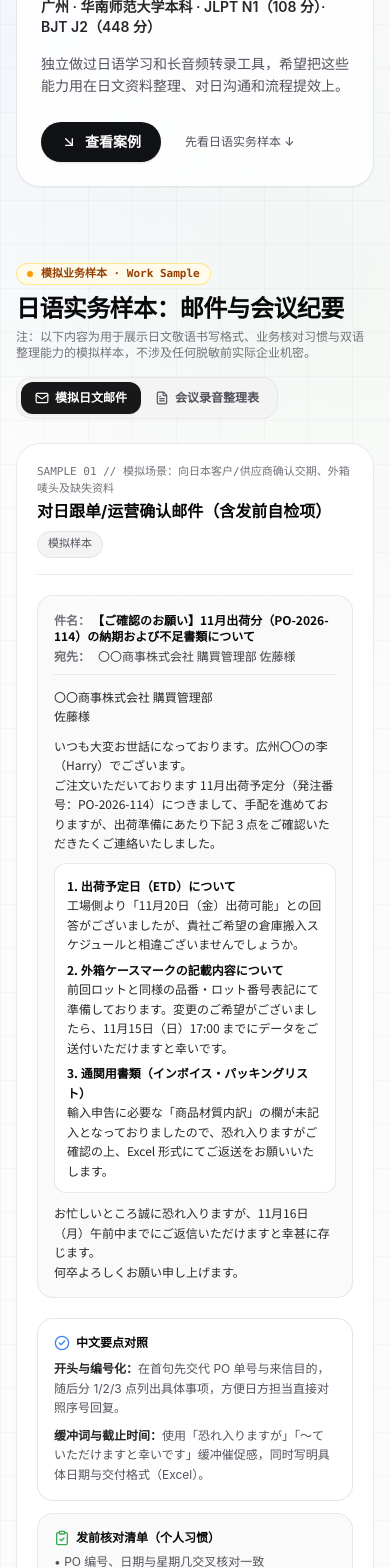
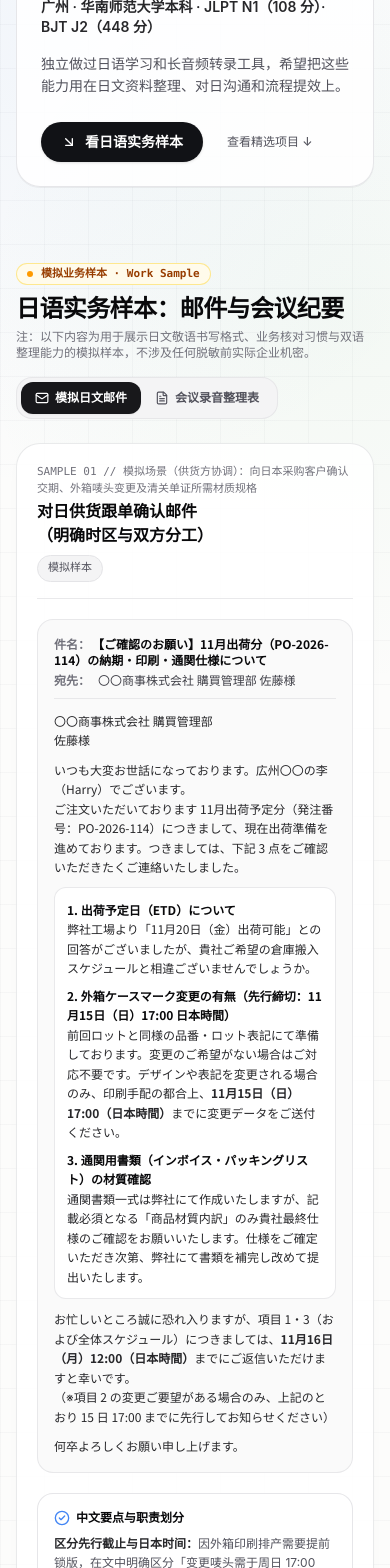
Before and after one commit to HarryLi-7/hl-showcase-8m4k, a React (Vite) app: page / in a window 390 px wide. Shown: the part 240-1808 px from the top of the page. Built offline with nearby package versions, Linux system fonts and the light colour scheme; the HTML template or start-up script is replaced by a standard one.

Commit message:
Fix mobile Action Items cards, clarify JST email deadlines/roles, and link CTAs directly

```diff
--- a/src/components/BusinessSamples.tsx
+++ b/src/components/BusinessSamples.tsx
@@ -7,6 +7,46 @@ interface BusinessSamplesProps {
 }
 
 type SampleTabId = 'email' | 'minutes'
+
+interface ActionItemRow {
+  id: string
+  taskJa: string
+  taskZh: string
+  taskJaNote: string
+  owner: string
+  ownerJa: string
+  deadline: string
+  statusZh: string
+  statusJa: string
+  statusClass: string
+}
+
+const ACTION_ITEMS: ActionItemRow[] = [
+  {
+    id: 'AI-01',
+    taskJa: '型番 A-204 仕様変更の差分抽出＆日本語修正案作成',
+    taskZh: '对照研发变更单逐条更新日文宣传册参数表',
+    taskJaNote: '開発変更シートと照合し、日本語パンフレットの仕様表を更新',
+    owner: 'Harry L.',
+    ownerJa: 'Harry L.',
+    deadline: '11/13 12:00 JST',
+    statusZh: '进行中',
+    statusJa: '対応中',
+    statusClass: 'bg-blue-50 text-blue-700',
+  },
+  {
+    id: 'AI-02',
+    taskJa: '日本語修正案の最終承認および印刷入稿',
+    taskZh: '日方主管复核修订文稿并确认印刷档定稿',
+    taskJaNote: '日本側責任者による修正案の最終確認・入稿完了',
+    owner: '高桥（日方 PM）',
+    ownerJa: '高橋（JP PM）',
+    deadline: '11/14 17:00 JST',
+    statusZh: '待复核',
+    statusJa: '確認待ち',
+    statusClass: 'bg-zinc-100 text-zinc-700',
+  },
+]
 
 export const BusinessSamples: React.FC<BusinessSamplesProps> = ({ lang }) => {
   const [activeTab, setActiveTab] = useState<SampleTabId>('email')
@@ -146,12 +186,15 @@ export const BusinessSamples: React.FC<BusinessSamplesProps> = ({ lang }) => {
             <div className="flex flex-wrap items-center justify-between gap-2 pb-4 mb-5 border-b border-zinc-200/80 relative">
               <div>
                 <div className="text-[11px] font-mono text-zinc-500">
-                  SAMPLE 01 // {lang === 'zh' ? '模拟场景：向日本客户/供应商确认交期、外箱唛头及缺失资料' : '想定：納期・ケースマーク・不足通関書類の確認'}
+                  SAMPLE 01 //{' '}
+                  {lang === 'zh'
+                    ? '模拟场景（供货方协调）：向日本采购客户确认交期、外箱唛头变更及清关单证所需材质规格'
+                    : '想定（供給側担当）：日本顧客へ納期・ケースマーク変更期限・インボイス記載材質の確認'}
                 </div>
                 <h3 className="text-base sm:text-lg font-bold text-zinc-950 mt-0.5">
                   {lang === 'zh'
-                    ? '对日跟单/运营确认邮件（含发前自检项）'
-                    : '【模擬】出荷納期・ケースマーク・通関書類確認メール'}
+                    ? '对日供货跟单确认邮件（明确时区与双方分工）'
+                    : '【模擬】出荷納期・ケースマーク・通関書類仕様確認メール'}
                 </h3>
               </div>
               <span className="text-[11px] font-mono px-2.5 py-1 rounded-full bg-zinc-100 border border-zinc-200 text-zinc-600">
@@ -166,7 +209,7 @@ export const BusinessSamples: React.FC<BusinessSamplesProps> = ({ lang }) => {
                   <div>
                     <span className="font-semibold text-zinc-500 mr-2">件名：</span>
                     <span className="font-bold text-zinc-950">
-                      【ご確認のお願い】11月出荷分（PO-2026-114）の納期および不足書類について
+                      【ご確認のお願い】11月出荷分（PO-2026-114）の納期・印刷・通関仕様について
                     </span>
                   </div>
                   <div>
@@ -184,30 +227,31 @@ export const BusinessSamples: React.FC<BusinessSamplesProps> = ({ lang }) => {
                   <p>
                     いつも大変お世話になっております。広州〇〇の李（Harry）でございます。
                     <br />
-                    ご注文いただいております 11月出荷予定分（発注番号：PO-2026-114）につきまして、手配を進めておりますが、出荷準備にあたり下記 3 点をご確認いただきたくご連絡いたしました。
+                    ご注文いただいております 11月出荷予定分（発注番号：PO-2026-114）につきまして、現在出荷準備を進めております。つきましては、下記 3 点をご確認いただきたくご連絡いたしました。
                   </p>
-                  <div className="p-3 rounded-xl bg-white border border-zinc-200/80 space-y-1.5">
+                  <div className="p-3 rounded-xl bg-white border border-zinc-200/80 space-y-2">
                     <div>
                       <strong className="text-zinc-950">1. 出荷予定日（ETD）について</strong>
                       <br />
-                      工場側より「11月20日（金）出荷可能」との回答がございましたが、貴社ご希望の倉庫搬入スケジュールと相違ございませんでしょうか。
+                      弊社工場より「11月20日（金）出荷可能」との回答がございましたが、貴社ご希望の倉庫搬入スケジュールと相違ございませんでしょうか。
                     </div>
                     <div>
-                      <strong className="text-zinc-950">2. 外箱ケースマークの記載内容について</strong>
+                      <strong className="text-zinc-950">2. 外箱ケースマーク変更の有無（先行締切：11月15日（日）17:00 日本時間）</strong>
                       <br />
-                      前回ロットと同様の品番・ロット番号表記にて準備しております。変更のご希望がございましたら、11月15日（日）17:00 までにデータをご送付いただけますと幸いです。
+                      前回ロットと同様の品番・ロット表記にて準備しております。変更のご希望がない場合はご対応不要です。デザインや表記を変更される場合のみ、印刷手配の都合上、<strong>11月15日（日）17:00（日本時間）</strong>までに変更データをご送付ください。
                     </div>
                     <div>
-                      <strong className="text-zinc-950">3. 通関用書類（インボイス・パッキングリスト）</strong>
+                      <strong className="text-zinc-950">3. 通関用書類（インボイス・パッキングリスト）の材質確認</strong>
                       <br />
-                      輸入申告に必要な「商品材質内訳」の欄が未記入となっておりましたので、恐れ入りますがご確認の上、Excel 形式にてご返送をお願いいたします。
+                      通関書類一式は弊社にて作成いたしますが、記載必須となる「商品材質内訳」のみ貴社最終仕様のご確認をお願いいたします。仕様をご確定いただき次第、弊社にて書類を補完し改めて提出いたします。
                     </div>
                   </div>
                   <p>
-                    お忙しいところ誠に恐れ入りますが、11月16日（月）午前中までにご返信いただけますと幸甚に存じます。
+                    お忙しいところ誠に恐れ入りますが、項目 1・3（および全体スケジュール）につきましては、<strong>11月16日（月）12:00（日本時間）</strong>までにご返信いただけますと幸いです。
                     <br />
-                    何卒よろしくお願い申し上げます。
+                    （※項目 2 の変更ご要望がある場合のみ、上記のとおり 15 日 17:00 までに先行してお知らせください）
                   </p>
+                  <p>何卒よろしくお願い申し上げます。</p>
                 </div>
               </div>
 
@@ -216,24 +260,24 @@ export const BusinessSamples: React.FC<BusinessSamplesProps> = ({ lang }) => {
                 <div className="rounded-2xl bg-white border border-zinc-200/90 p-4 flex-1">
                   <div className="text-xs font-bold text-zinc-950 mb-2 flex items-center gap-1.5">
                     <CheckCircle2 className="w-4 h-4 text-[#4285F4]" aria-hidden="true" />
-                    <span>{lang === 'zh' ? '中文要点对照' : 'メール構成のポイント'}</span>
+                    <span>{lang === 'zh' ? '中文要点与职责划分' : 'メール構成・役割分担のポイント'}</span>
                   </div>
                   <ul className="space-y-2 text-xs text-zinc-600 leading-relaxed">
                     <li>
                       <strong className="text-zinc-800">
-                        {lang === 'zh' ? '开头与编号化：' : '結論ファースト＆箇条書き：'}
+                        {lang === 'zh' ? '区分先行截止与日本时间：' : '優先締切と日本時間（JST）の明記：'}
                       </strong>
                       {lang === 'zh'
-                        ? '在首句先交代 PO 单号与来信目的，随后分 1/2/3 点列出具体事项，方便日方担当直接对照序号回复。'
-                        : '件名・本文冒頭で PO番号を明示し、確認事項を番号付きで整理することで相手側の返信漏れを防ぎます。'}
+                        ? '因外箱印刷排产需要提前锁版，在文中明确区分「变更唛头需于周日 17:00（日本时间）前先行提交（无变更可略）」与「整体回复截至周一 12:00（日本时间）」。'
+                        : 'ケースマーク変更のみ印刷都合で 15 日 17:00（JST）を先行締切とし、全体の通常回答期限（16 日 12:00 JST）との優先順を明確化しています。'}
                     </li>
                     <li>
                       <strong className="text-zinc-800">
-                        {lang === 'zh' ? '缓冲词与截止时间：' : 'クッション言葉と回答期限：'}
+                        {lang === 'zh' ? '供货方与采购方分工清晰：' : 'サプライヤー側の作成責任の明確化：'}
                       </strong>
                       {lang === 'zh'
-                        ? '使用「恐れ入りますが」「〜ていただけますと幸いです」缓冲催促感，同时写明具体日期与交付格式（Excel）。'
-                        : '「恐れ入りますが」等の配慮表現を用いつつ、具体的な締切日時・提出形式（Excel）を明確化しています。'}
+                        ? '第 3 点明确发票和装箱单由我方（供货方）制作，只请客户确认「商品材质明细」，避免让客户代填我方单证。'
+                        : 'インボイスとパッキングリストの作成は供給側（弊社）で担い、顧客側には「商品材質の最終仕様確認」のみを依頼する構成としています。'}
                     </li>
                   </ul>
                 </div>
@@ -244,9 +288,9 @@ export const BusinessSamples: React.FC<BusinessSamplesProps> = ({ lang }) => {
                     <span>{lang === 'zh' ? '发前核对清单（个人习惯）' : '送信前チェックリスト'}</span>
                   </div>
                   <ul className="space-y-1.5 text-xs text-zinc-600">
-                    <li>• {lang === 'zh' ? 'PO 编号、日期与星期几交叉核对一致' : '発注番号・日付・曜日の整合性確認'}</li>
-                    <li>• {lang === 'zh' ? '收件人社名/部门/「様」敬称与抄送列确认' : '宛名・敬称（「様」）・CC先の確認'}</li>
-                    <li>• {lang === 'zh' ? '缺漏文件写清需要哪种格式及截止时点' : '不足書類の形式指定および返送期限の明記'}</li>
+                    <li>• {lang === 'zh' ? '所有截止时间均标注具体时区（日本时间 JST）' : '全締切日時に日本時間（JST）および曜日を明記'}</li>
+                    <li>• {lang === 'zh' ? '先交项写明前置原因，避免对方漏看先后顺序' : '先行締切がある場合は理由と対象項目を明示'}</li>
+                    <li>• {lang === 'zh' ? '双方权责清楚：对方只确认，我方据此补齐单证' : '自社作成書類と相手方確認項目の切り分けを確認'}</li>
                   </ul>
                 </div>
               </div>
@@ -265,7 +309,10 @@ export const BusinessSamples: React.FC<BusinessSamplesProps> = ({ lang }) => {
             <div className="flex flex-wrap items-center justify-between gap-2 pb-4 mb-5 border-b border-zinc-200/80 relative">
               <div>
                 <div className="text-[11px] font-mono text-zinc-500">
-                  SAMPLE 02 // {lang === 'zh' ? '模拟流程：日语会议录音 → TranscribeHub 转写校对 → 中日双语纪要' : '想定：会議音声 → TranscribeHub 文字起こし校正 → 日中行動項目'}
+                  SAMPLE 02 //{' '}
+                  {lang === 'zh'
+                    ? '模拟流程：日语会议录音 → TranscribeHub 转写校对 → 中日双语纪要'
+                    : '想定：会議音声 → TranscribeHub 文字起こし校正 → 日中行動項目'}
                 </div>
                 <h3 className="text-base sm:text-lg font-bold text-zinc-950 mt-0.5">
                   {lang === 'zh'
@@ -313,7 +360,7 @@ export const BusinessSamples: React.FC<BusinessSamplesProps> = ({ lang }) => {
                     : '自作の TranscribeHub に専門用語リストを読み込ませて一次テキスト化し、型番・固有名詞・期限を人手で厳密確認して共有表へ落とし込みます。'}
                 </p>
                 <a
-                  href="#projects"
+                  href="#transcribe-hub"
                   className="inline-flex items-center gap-1 text-[11px] font-semibold text-white hover:underline mt-2"
                 >
                   <span>{lang === 'zh' ? '查看 TranscribeHub 案例详情' : 'TranscribeHub の詳細を見る'}</span>
@@ -322,8 +369,47 @@ export const BusinessSamples: React.FC<BusinessSamplesProps> = ({ lang }) => {
               </div>
             </div>
 
-            {/* Structured Action Items Table */}
-            <div className="overflow-x-auto rounded-2xl border border-zinc-200/90 relative">
+            {/* Mobile (< md): Card-per-Task Layout so text never wraps single-char vertically or clips status */}
+            <div className="md:hidden space-y-3 relative">
+              {ACTION_ITEMS.map((item) => (
+                <div
+                  key={item.id}
+                  className="p-4 rounded-2xl bg-white border border-zinc-200/90 space-y-3"
+                >
+                  <div className="flex items-center justify-between gap-2">
+                    <span className="text-xs font-mono font-semibold text-zinc-500">{item.id}</span>
+                    <span className={`px-2.5 py-0.5 rounded-full text-xs font-semibold ${item.statusClass}`}>
+                      {lang === 'zh' ? item.statusZh : item.statusJa}
+                    </span>
+                  </div>
+
+                  <div>
+                    <div className="text-sm font-semibold text-zinc-950 font-jp leading-snug">
+                      {item.taskJa}
+                    </div>
+                    <div className="text-xs text-zinc-600 mt-1 leading-relaxed">
+                      {lang === 'zh' ? item.taskZh : item.taskJaNote}
+                    </div>
+                  </div>
+
+                  <div className="pt-2.5 border-t border-zinc-100 flex flex-wrap items-center justify-between gap-2 text-xs text-zinc-600">
+                    <div>
+                      <span className="text-zinc-500 mr-1">{lang === 'zh' ? '负责人：' : '担当：'}</span>
+                      <span className="font-semibold text-zinc-900">
+                        {lang === 'zh' ? item.owner : item.ownerJa}
+                      </span>
+                    </div>
+                    <div>
+                      <span className="text-zinc-500 mr-1">{lang === 'zh' ? '截止：' : '期限：'}</span>
+                      <span className="font-mono font-medium text-zinc-900">{item.deadline}</span>
+                    </div>
+                  </div>
+                </div>
+              ))}
+            </div>
+
+            {/* Desktop (>= md): Structured Table */}
+            <div className="hidden md:block overflow-x-auto rounded-2xl border border-zinc-200/90 relative">
               <table className="w-full text-left border-collapse text-xs">
                 <thead>
                   <tr className="bg-zinc-50 border-b border-zinc-200 text-zinc-600 font-semibold">
@@ -335,42 +421,26 @@ export const BusinessSamples: React.FC<BusinessSamplesProps> = ({ lang }) => {
                   </tr>
                 </thead>
                 <tbody className="divide-y divide-zinc-200/70 bg-white text-zinc-700">
-                  <tr>
-                    <td className="py-2.5 px-3.5 font-mono text-zinc-500">AI-01</td>
+                  {ACTION_ITEMS.map((item) => (
+                    <tr key={item.id}>
+                      <td className="py-2.5 px-3.5 font-mono text-zinc-500">{item.id}</td>
                       <td className="py-2.5 px-3.5">
-                      <div className="font-medium text-zinc-900">型番 A-204 仕様変更の差分抽出＆日本語修正案作成</div>
+                        <div className="font-medium text-zinc-900 font-jp">{item.taskJa}</div>
                         <div className="text-[11px] text-zinc-500 mt-0.5">
-                        {lang === 'zh'
-                          ? '对照研发变更单逐条更新日文宣传册参数表'
-                          : '開発変更シートと照合し、日本語パンフレットの仕様表を更新'}
+                          {lang === 'zh' ? item.taskZh : item.taskJaNote}
                         </div>
                       </td>
-                    <td className="py-2.5 px-3.5 whitespace-nowrap font-medium">Harry L.</td>
-                    <td className="py-2.5 px-3.5 whitespace-nowrap font-mono">11/13 12:00</td>
+                      <td className="py-2.5 px-3.5 whitespace-nowrap font-medium">
+                        {lang === 'zh' ? item.owner : item.ownerJa}
+                      </td>
+                      <td className="py-2.5 px-3.5 whitespace-nowrap font-mono">{item.deadline}</td>
                       <td className="py-2.5 px-3.5 whitespace-nowrap">
-                      <span className="px-2 py-0.5 rounded-full bg-blue-50 text-blue-700 font-medium">
-                        {lang === 'zh' ? '进行中' : '対応中'}
+                        <span className={`px-2 py-0.5 rounded-full font-medium ${item.statusClass}`}>
+                          {lang === 'zh' ? item.statusZh : item.statusJa}
                         </span>
                       </td>
                     </tr>
-                  <tr>
-                    <td className="py-2.5 px-3.5 font-mono text-zinc-500">AI-02</td>
-                    <td className="py-2.5 px-3.5">
-                      <div className="font-medium text-zinc-900">日本語修正案の最終承認および印刷入稿</div>
-                      <div className="text-[11px] text-zinc-500 mt-0.5">
-                        {lang === 'zh'
-                          ? '日方主管复核修订文稿并确认印刷档定稿'
-                          : '日本側責任者による修正案の最終確認・入稿完了'}
-                      </div>
-                    </td>
-                    <td className="py-2.5 px-3.5 whitespace-nowrap font-medium">高橋（JP PM）</td>
-                    <td className="py-2.5 px-3.5 whitespace-nowrap font-mono">11/14 17:00</td>
-                    <td className="py-2.5 px-3.5 whitespace-nowrap">
-                      <span className="px-2 py-0.5 rounded-full bg-zinc-100 text-zinc-700 font-medium">
-                        {lang === 'zh' ? '待复核' : '確認待ち'}
-                      </span>
-                    </td>
-                  </tr>
+                  ))}
                 </tbody>
               </table>
             </div>
--- a/src/components/Hero.tsx
+++ b/src/components/Hero.tsx
@@ -52,14 +52,14 @@ export const Hero: React.FC<HeroProps> = ({ lang, onOpenContact }) => {
               : '日本語学習ツールと長尺音声文字起こしツールを独力開発。これらの実践力を、日文資料の整理・対日コミュニケーション・業務フロー改善に活かします。'}
           </p>
 
-          {/* Primary Actions: Mobile shows cleanly `查看案例` (since Navbar already keeps `联系我` sticky on top) */}
+          {/* Primary Actions: Mobile shows cleanly `看日语实务样本` (since Navbar already keeps `联系我` sticky on top) */}
           <div className="flex flex-wrap items-center gap-3 no-print">
             <a
-              href="#projects"
+              href="#samples"
               className="touch-target expressive-pill inline-flex items-center justify-center gap-2 px-5 sm:px-6 py-2.5 rounded-full text-sm font-semibold shadow-sm"
             >
               <ArrowDownRight className="w-4 h-4 shrink-0" aria-hidden="true" />
-              <span>{lang === 'zh' ? '查看案例' : '実績を見る'}</span>
+              <span>{lang === 'zh' ? '看日语实务样本' : '実務サンプルを見る'}</span>
             </a>
 
             <button
@@ -72,10 +72,10 @@ export const Hero: React.FC<HeroProps> = ({ lang, onOpenContact }) => {
             </button>
 
             <a
-              href="#samples"
+              href="#projects"
               className="touch-target inline-flex items-center justify-center px-3 py-2 rounded-full text-xs sm:text-sm font-medium text-zinc-600 hover:text-zinc-950 transition-colors"
             >
-              {lang === 'zh' ? '先看日语实务样本 ↓' : '実務サンプルへ ↓'}
+              {lang === 'zh' ? '查看精选项目 ↓' : '厳選実績へ ↓'}
             </a>
           </div>
         </div>
--- a/src/components/ProjectShowcase.tsx
+++ b/src/components/ProjectShowcase.tsx
@@ -83,6 +83,7 @@ export const ProjectShowcase: React.FC<ProjectShowcaseProps> = ({ lang }) => {
           {FEATURED_PROJECTS.map((project) => (
             <SpotlightCard
               as="article"
+              id={project.id}
               key={project.id}
               className="rounded-3xl p-5 sm:p-7"
             >
--- a/src/components/SpotlightCard.tsx
+++ b/src/components/SpotlightCard.tsx
@@ -4,12 +4,14 @@ interface SpotlightCardProps {
   children: React.ReactNode
   className?: string
   as?: 'div' | 'article'
+  id?: string
 }
 
 export const SpotlightCard: React.FC<SpotlightCardProps> = ({
   children,
   className = '',
   as: Tag = 'div',
+  id,
 }) => {
   const cardRef = useRef<HTMLDivElement>(null)
 
@@ -39,7 +41,7 @@ export const SpotlightCard: React.FC<SpotlightCardProps> = ({
   }, [])
 
   return (
-    <Tag ref={cardRef} className={`bento-card ${className}`}>
+    <Tag ref={cardRef} id={id} className={`bento-card ${className}`}>
       <div className="spotlight-layer" aria-hidden="true" />
       {children}
     </Tag>
--- a/src/index.css
+++ b/src/index.css
@@ -296,6 +296,7 @@ dialog.command-dialog::backdrop {
 }
 
 section[id],
+article[id],
 details[id] {
   scroll-margin-top: calc(5.25rem + env(safe-area-inset-top, 0px));
 }
```
Lines whose indentation alone changed are shown as unchanged.
